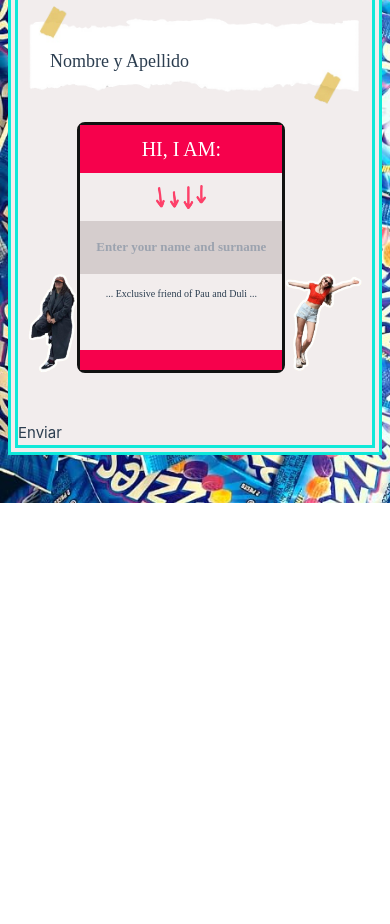
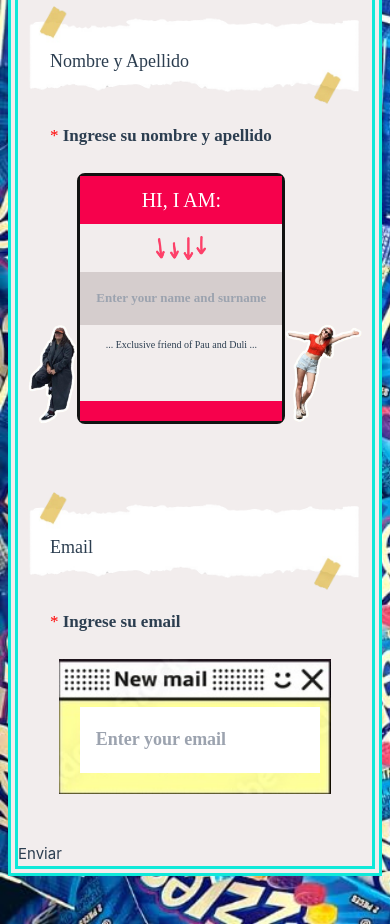
Before and after one commit to paupuentes919/13-going-30, a Vue app: page / in a window 390 px wide. Shown: the part 4060-4984 px from the top of the page. Before the commit the page ends 4563 px from the top, so only its background shows below. Built offline with nearby package versions, Linux system fonts and the light colour scheme.

Commit message:
added email

```diff
--- a/src/components/VForm.vue
+++ b/src/components/VForm.vue
@@ -20,6 +20,9 @@
         <div class="relative">
           <img src="../assets/images/cinta.png" alt="cinta" class="pau-cinta" />
           <div class="pau-position-up">Nombre y Apellido</div>
+        </div>
+        <div class="pau-form-text-description">
+          <span style="color: red">*</span> Ingrese su nombre y apellido
         </div>
         <div class="flex justify-center pb-12 self-center">
           <div class="flex self-end">
@@ -59,6 +62,31 @@
             <img src="../assets/images/pauright.png" alt="pau right" class="pau-pau-right" />
           </div>
         </div>
+        <div class="relative">
+          <img src="../assets/images/cinta.png" alt="cinta" class="pau-cinta" />
+          <div class="pau-position-up">Email</div>
+        </div>
+        <div class="pau-form-text-description">
+          <span style="color: red">*</span> Ingrese su email
+        </div>
+        <div class="flex justify-center pb-12 self-center">
+          <div class="relative">
+            <img src="../assets/images/newemail.jpg" alt="new email" class="pau-new-email" />
+            <input
+              type="text"
+              name="email"
+              id="email"
+              placeholder="Enter your email"
+              v-model="email"
+              class="pau-email-input"
+              :class="{ 'border-red-500': !emailValido }"
+              @input="clearError"
+            />
+            <span v-if="!emailValido" class="mensaje-error pau-position-error">{{
+              emailError
+            }}</span>
+          </div>
+        </div>
         <button @click="submitForm">Enviar</button>
       </form>
     </div>
@@ -69,12 +97,24 @@
 import { ref } from 'vue'
 
 const name = ref('')
+const email = ref('')
+const emailError = ref('')
 const nombreValido = ref(true)
+const emailValido = ref(true)
+
 const submitForm = (event: Event): void => {
   event.preventDefault() // Prevenir el comportamiento por defecto del formulario
 
   if (name.value.trim() === '') {
     nombreValido.value = false
+  }
+  if (email.value.trim() === '') {
+    emailValido.value = false
+    emailError.value = 'El email es obligatorio'
+  }
+  if ((!email.value.includes('@') || !email.value.includes('.com')) && email.value.trim() !== '') {
+    emailValido.value = false
+    emailError.value = 'Por favor, ingrese un email válido.'
   } else {
     console.log('Formulario enviado')
     // Aquí puedes enviar el formulario o realizar cualquier acción deseada
@@ -84,6 +124,9 @@ const submitForm = (event: Event): void => {
 const clearError = (): void => {
   if (name.value.trim() !== '') {
     nombreValido.value = true
+  }
+  if (email.value.trim() !== '') {
+    emailValido.value = true
   }
 }
 </script>
@@ -114,6 +157,14 @@ const clearError = (): void => {
   position: absolute;
   left: 2rem;
   bottom: 3.5rem;
+}
+
+.pau-form-text-description {
+  font-family: 'Outfit';
+  padding-left: 2rem;
+  padding-bottom: 1.5rem;
+  font-weight: 600;
+  font-size: 17px;
 }
 
 .pau-text-form {
@@ -186,6 +237,28 @@ const clearError = (): void => {
 
 .pau-width-150 {
   width: 150px;
+}
+
+.pau-new-email {
+  width: 23rem;
+}
+
+.pau-email-input {
+  position: absolute;
+  height: 4.1rem;
+  width: 20rem;
+  top: 5.3rem;
+  left: 1.3rem;
+  font-family: 'Cedarville Cursive';
+  font-size: 22px;
+  font-weight: 900;
+  padding: 1rem;
+}
+
+.pau-position-error {
+  position: absolute;
+  bottom: 0.5rem;
+  left: 0.2rem;
 }
 
 @media (max-width: 1255px) {
@@ -294,6 +367,19 @@ const clearError = (): void => {
   .pau-width-150 {
     width: 70px;
   }
+
+  .pau-new-email {
+    width: 17rem;
+  }
+
+  .pau-email-input {
+    font-size: 18px;
+    top: 3rem;
+    width: 15rem;
+  }
+  .pau-position-error {
+    top: 7rem;
+  }
 }
 
 @media (max-width: 425px) {
```
Also changed, not shown: src/assets/images/newemail.jpg (added).
